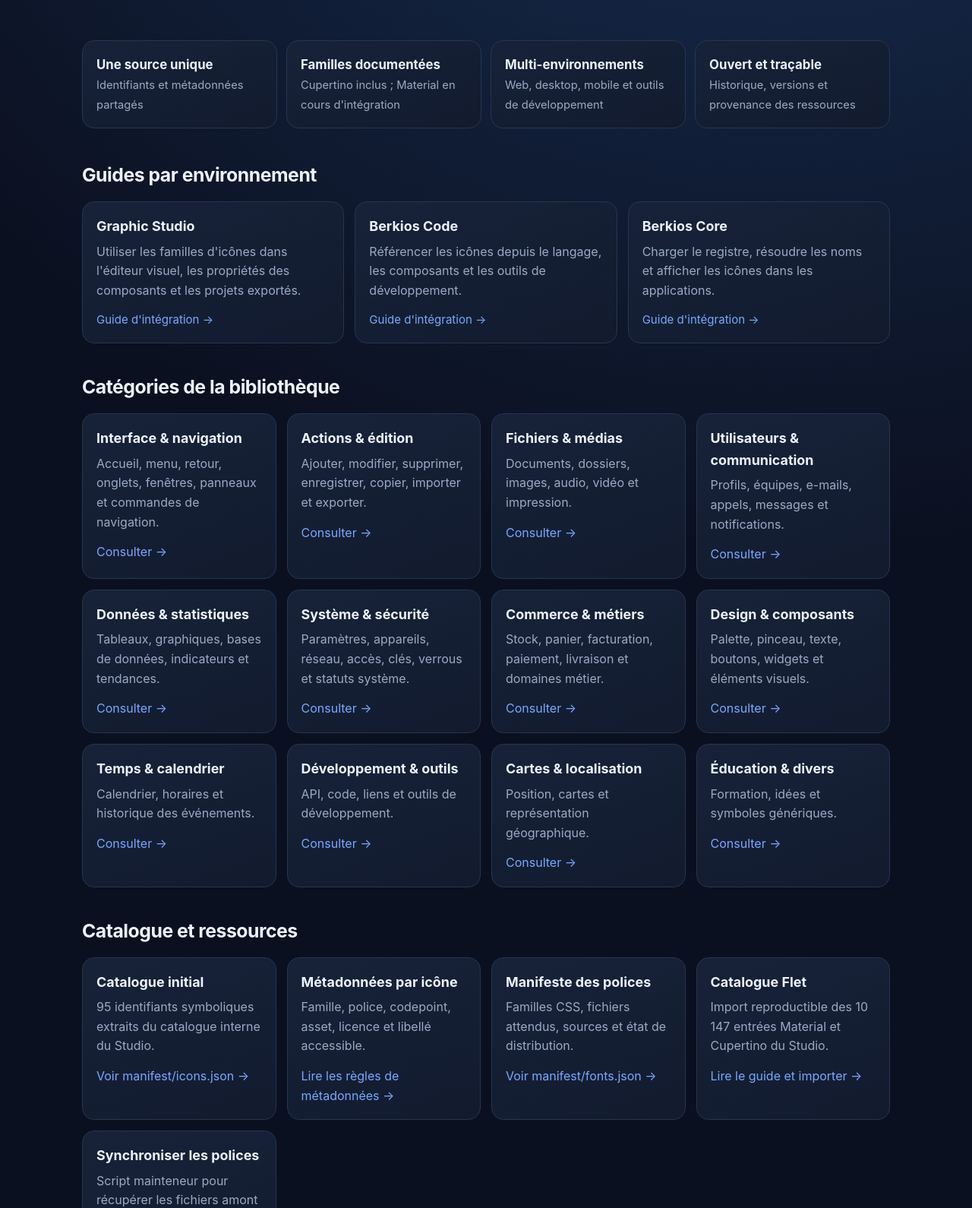
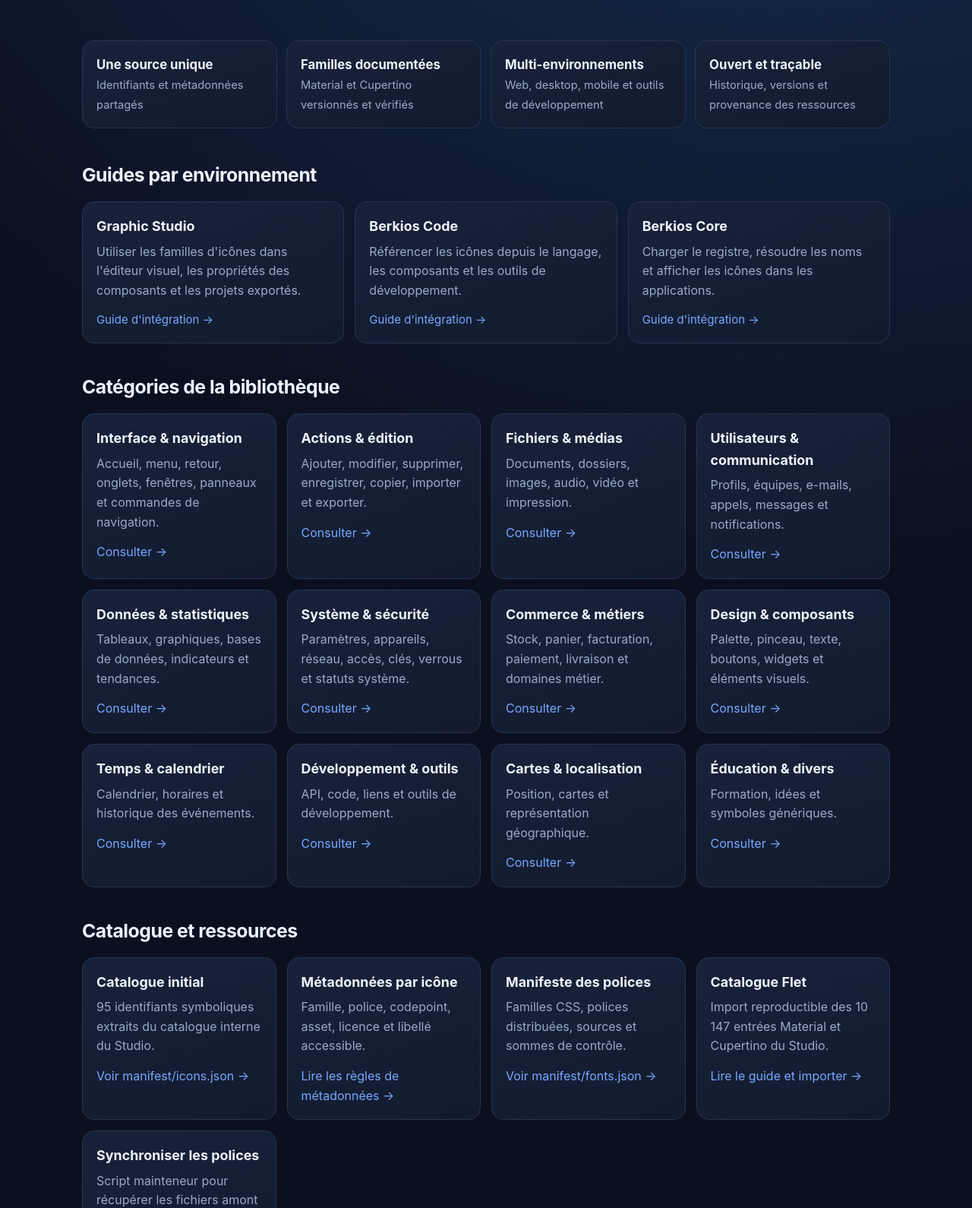
Before and after one commit to berkiosbuinu-server/berkios_icons, a plain HTML site: page index.html in a window 1280 px wide. Shown: the part 357-1947 px from the top of the page at 76% size. Drawn offline with Linux system fonts and the light colour scheme.

Commit message:
docs: update icon catalog and verified font status

```diff
--- a/index.html
+++ b/index.html
@@ -36,7 +36,7 @@
 
     <section class="stats" aria-label="Principes du projet">
       <div class="stat"><strong>Une source unique</strong><span>Identifiants et métadonnées partagés</span></div>
-      <div class="stat"><strong>Familles documentées</strong><span>Cupertino inclus ; Material en cours d'intégration</span></div>
+      <div class="stat"><strong>Familles documentées</strong><span>Material et Cupertino versionnés et vérifiés</span></div>
       <div class="stat"><strong>Multi-environnements</strong><span>Web, desktop, mobile et outils de développement</span></div>
       <div class="stat"><strong>Ouvert et traçable</strong><span>Historique, versions et provenance des ressources</span></div>
     </section>
@@ -68,7 +68,7 @@
     <section class="grid">
       <article class="card"><h3>Catalogue initial</h3><p>95 identifiants symboliques extraits du catalogue interne du Studio.</p><a href="manifest/icons.json">Voir manifest/icons.json →</a></article>
       <article class="card"><h3>Métadonnées par icône</h3><p>Famille, police, codepoint, asset, licence et libellé accessible.</p><a href="icons/icon-metadata.md">Lire les règles de métadonnées →</a></article>
-      <article class="card"><h3>Manifeste des polices</h3><p>Familles CSS, fichiers attendus, sources et état de distribution.</p><a href="manifest/fonts.json">Voir manifest/fonts.json →</a></article>
+      <article class="card"><h3>Manifeste des polices</h3><p>Familles CSS, polices distribuées, sources et sommes de contrôle.</p><a href="manifest/fonts.json">Voir manifest/fonts.json →</a></article>
       <article class="card"><h3>Catalogue Flet</h3><p>Import reproductible des 10 147 entrées Material et Cupertino du Studio.</p><a href="icons/flet-catalogue.md">Lire le guide et importer →</a></article>
       <article class="card"><h3>Synchroniser les polices</h3><p>Script mainteneur pour récupérer les fichiers amont et préparer leur ajout au dépôt.</p><a href="scripts/sync-fonts.ps1">Voir le script PowerShell →</a></article>
     </section>
```
